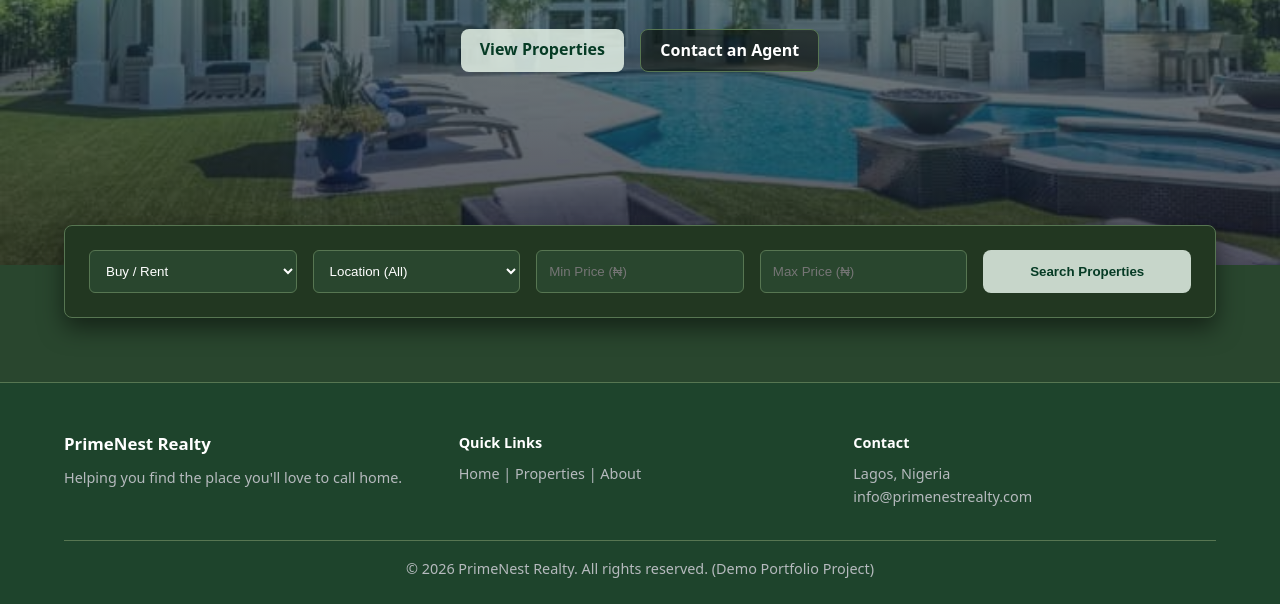
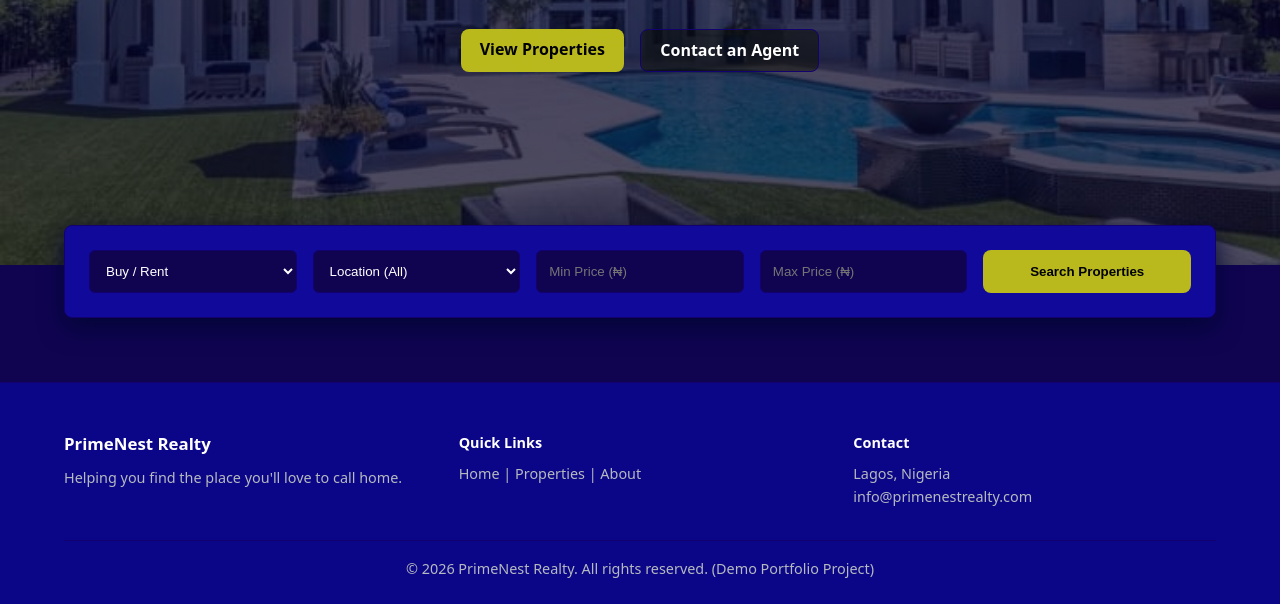
Before and after one commit to falvourelum-star/real-estate-portfolio, a plain HTML site: page index.html in a window 1280 px wide. Shown: the part 411-1015 px from the top of the page. Drawn offline with Linux system fonts and the light colour scheme.

Commit message:
updated property and website

```diff
--- a/index.html
+++ b/index.html
@@ -30,8 +30,8 @@
       <h1>Find a Place You'll Love to Call Home</h1>
       <p>Discover beautiful homes, apartments, commercial properties, and land in prime locations.</p>
       <div class="hero-btns">
-        <a href="#properties" class="btn btn-primary">View Properties</a>
-        <a href="#contact" class="btn btn-secondary">Contact an Agent</a>
+        <a href="properties.html" class="btn btn-primary">View Properties</a>
+        <a href="contact.html" class="btn btn-secondary">Contact an Agent</a>
       </div>
     </div>
   </section>
--- a/style.css
+++ b/style.css
@@ -1,14 +1,14 @@
 
     /* --- CSS VARIABLES & SYSTEM RESET --- */
     :root {
-      --primary: #29462e;
-      --secondary: #223721;
+      --primary: #100451ff;
+      --secondary: #10099a;
       --accent:#f1db13;
-      --accent-hover: #dbe8ef;
+      --accent-hover: #0c0d0e;
       --whatsapp: #1b9547;
       --text:white;
       --text-muted: #b6babe;
-      --border: #577652;
+      --border: #140170;
       --max-width: 1200px;
       --radius: 8px;
     }
@@ -31,7 +31,7 @@
 
     /* --- NAVIGATION --- */
     nav { position: sticky; top: 0;
-         background: rgba(53, 95, 54, 0.813);
+         background: rgba(10, 7, 150, 0.813);
          backdrop-filter: blur(10px); z-index: 1000;
          border-bottom: 1px solid var(--border); }
     .nav-container {
@@ -62,8 +62,8 @@
     /* --- HERO SECTION --- */
     .hero {
       min-height: 75vh;
-      background: linear-gradient(rgba(72, 130, 106, 0.549),
-       rgba(13, 13, 32, 0.708)),
+      background: linear-gradient(rgba(5, 3, 50, 0.769),
+       rgba(6, 3, 31, 0.708)),
         url(estate1.jpeg) center/cover;
       display: flex;
       align-items: center;
@@ -86,14 +86,15 @@
        border-radius: var(--radius);
        font-weight: 700; cursor: pointer;
         transition: background 0.170s;border:none;}
-    .btn-primary { background: rgba(224, 238, 228, 0.872);
-      color: rgb(6, 59, 37); }
-    .btn-primary:hover { background:rgba(151, 166, 157, 0.532); }
+    .btn-primary { background: rgba(187, 187, 29, 0.992);
+      color: rgb(2, 2, 5); }
+    .btn-primary:hover { background:rgb(151, 166, 157); }
     .btn-secondary { background:rgba(12, 13, 0, 0.484);
       border: 1px solid var(--border);
        color: var(--text); }
     .btn-secondary:hover {
-      background:#223721d3 ; }
+      background:rgba(10, 7, 150, 0.813) ; }
+
 
     /* --- SEARCH SECTION --- */
     .search-section { margin-top: -40px;
@@ -101,7 +102,7 @@
     .search-card { background: var(--secondary);
          border: 1px solid var(--border);
           border-radius: var(--radius); padding: 1.5rem;
-           box-shadow: 0 10px 25px rgba(0,0,0,0.5); }
+           box-shadow: 0 10px 25px rgba(3, 5, 54, 0.979); }
     .search-grid { display: grid;
          grid-template-columns: repeat(auto-fit, minmax(160px, 1fr));
           gap: 1rem; }
@@ -119,7 +120,7 @@
           border-radius: var(--radius);
           overflow: hidden; transition: transform 0.2s; }
     .card:hover { transform: translate(-5px); }
-    .card-img { height: 220px; background: #334155;
+    .card-img { height: 220px; background: #0a047dee;
          position: relative; background-size: cover;
           background-position: center; }
     .badge { position: absolute;
@@ -161,7 +162,7 @@
            padding: 1.5rem; }
     .agent-card { text-align: center; }
     .agent-avatar { width: 90px; height: 90px;
-         border-radius: 50%; background: #334155;
+         border-radius: 50%; background: #969090;
           margin: 0 auto 1rem; }
 
     /* --- CONTACT & FOOTER --- */
@@ -172,7 +173,7 @@
          color: #fff; width: 100%; display: flex;
           align-items: center; justify-content: center;
            gap: 0.5rem; margin-top: 1rem; }
-    footer { background: #19442c9f;
+    footer { background:rgba(10, 7, 150, 0.813);
          border-top: 1px solid var(--border);
           padding: 3rem 0 1.5rem; margin-top: 4rem;
            color: var(--text-muted); font-size: 0.9rem; }
@@ -182,7 +183,7 @@
 
     /* --- MODAL --- */
     .modal { display: none; position: fixed;
-       inset: 0; background: rgba(13, 32, 21, 0.713);
+       inset: 0; background: rgba(47, 14, 237, 0.713);
         z-index: 2000; align-items: center;
         justify-content: center; padding: 1rem; }
     .modal-content { background: var(--secondary);
```
